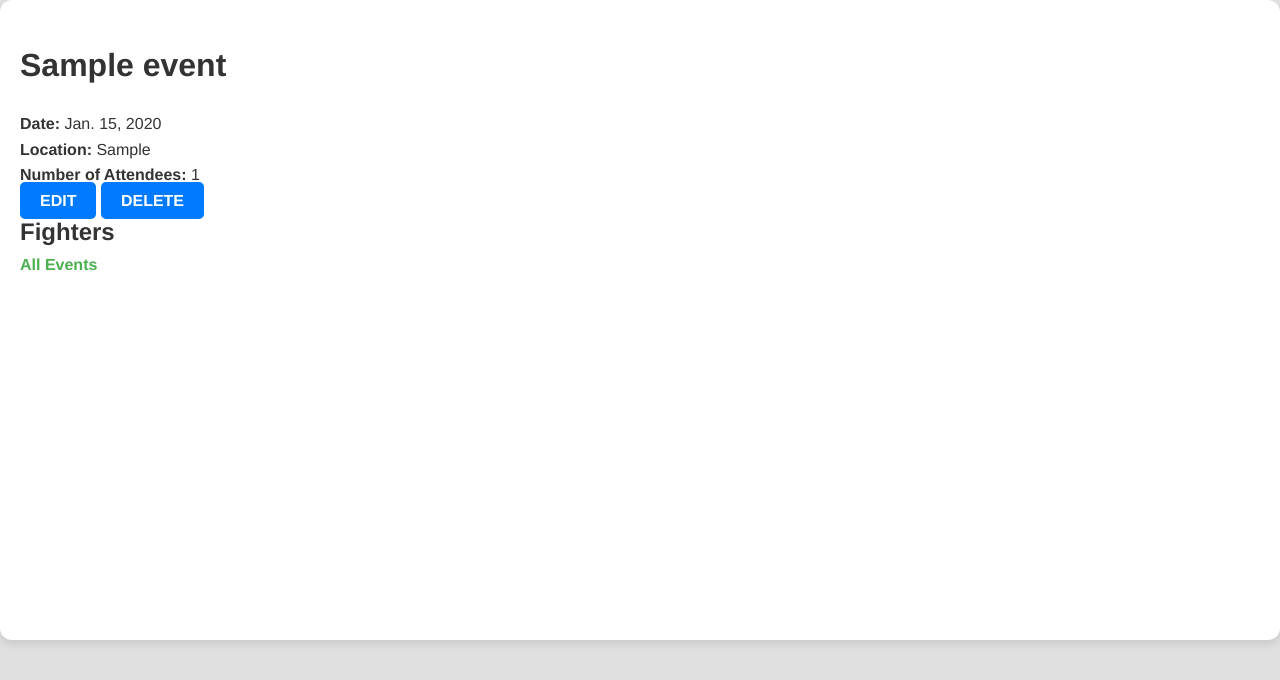
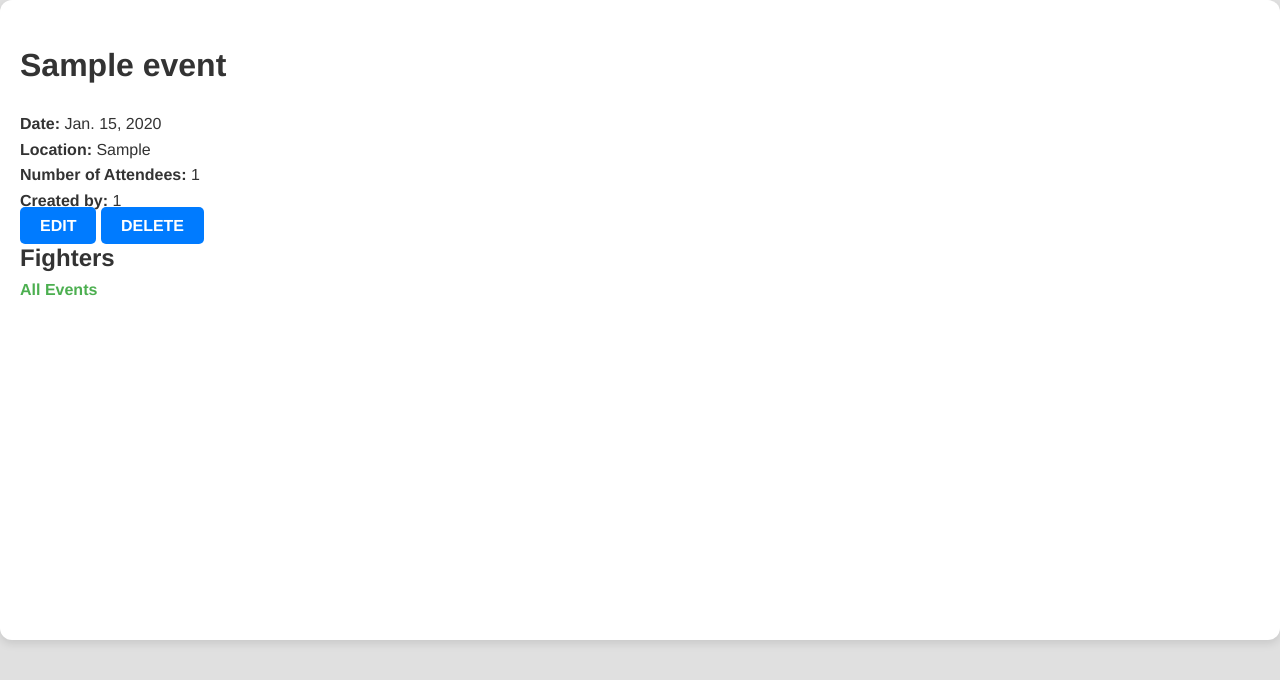
Before and after one commit to siseldyke/octagon-nation, a Django app: page /events/1/ in a window 1280 px wide. Shown: the part 59-739 px from the top of the page. Run offline with Django 5.2, Linux system fonts and the light colour scheme; a user stored in the database is signed in; tables that the repository leaves empty hold one stand-in row (values such as "Sample post").

Commit message:
messing with unique user ids

```diff
--- a/main_app/static/css/profile/profile.css
+++ b/main_app/static/css/profile/profile.css
@@ -1,4 +1,3 @@
-/* profile.css */
 .profile-container {
     display: flex;
     flex-direction: row;
--- a/main_app/templates/events/detail.html
+++ b/main_app/templates/events/detail.html
@@ -10,6 +10,7 @@
 <p><strong>Date:</strong> {{ event.date }}</p>
 <p><strong>Location:</strong> {{ event.location }}</p>
 <p><strong>Number of Attendees:</strong> {{ event.attendees }}</p>
+<p><strong>Created by:</strong> {{ user.id }}</p>
 <div class="event-actions">
     <a href="{% url 'event-update' event.id %}" class="btn warn">Edit</a>
     <a href="{% url 'event-delete' event.id %}" class="btn danger">Delete</a>
--- a/main_app/views.py
+++ b/main_app/views.py
@@ -57,6 +57,7 @@ class EventDelete(LoginRequiredMixin, DeleteView):
         if obj.user != self.request.user:
              raise PermissionDenied("You are not allowed to delete this event.")
         return obj
+
 @login_required
 def profile_view(request):
     return render(request, 'profile/index.html')
```
